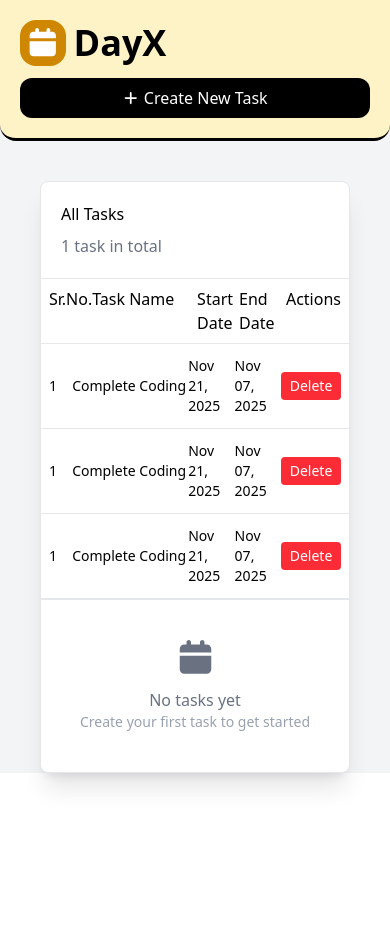
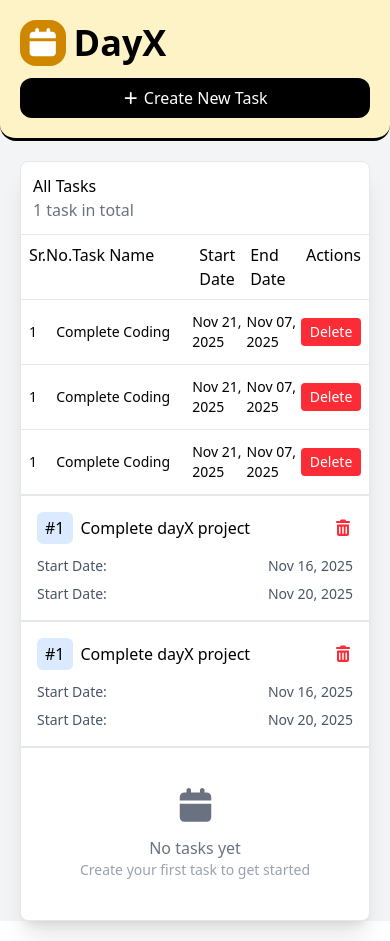
Before and after one commit to usanjay/dayX, a React (Vite) app: page / in a window 390 px wide. Before the commit the page ends 844 px from the top, so only its background shows below. Built offline with nearby package versions, Linux system fonts and the light colour scheme.

Commit message:
create - tasks list for mobile view

```diff
--- a/src/pages/Home/Home.jsx
+++ b/src/pages/Home/Home.jsx
@@ -3,18 +3,19 @@
 import { Link } from "react-router";
 import { FontAwesomeIcon } from '@fortawesome/react-fontawesome'
 import { faCalendar } from '@fortawesome/free-solid-svg-icons'
+import { faTrashCan } from '@fortawesome/free-solid-svg-icons'
 
 function Home() {
     return (
         <div className="bg-gray-100">
             <Header />
-            <div className="bg-white m-10 rounded-lg border border-gray-200 shadow-xl">
-                <section className="p-5">
+            <div className="bg-white m-5 md:m-10 rounded-lg border border-gray-200 shadow-xl">
+                <section className="p-3 md:p-5">
                     <h2>All Tasks</h2>
-                    <div className="text-gray-500 mt-2">1 task in total</div>
+                    <div className="text-gray-500 md:mt-2">1 task in total</div>
                 </section>
 
-                {/* Tasks list */}
+                {/* Tasks list - Desktop View*/}
                 <section>
                     <div className="border-t border-gray-200 flex justify-between p-2 font-medium">
                         <div className="flex-1">Sr.No.</div>
@@ -47,9 +48,36 @@
                         <div className="flex-2 my-auto">Nov 07, 2025</div>
                         <div className="w-15 text-center cursor-pointer bg-red-500 text-white p-1 rounded-sm my-auto ">Delete</div>
                     </div>
+                </section>
 
-
-
+                {/* Ṭasks List - Mobile View */}
+                <section>
+                    <div className="border-t-2 border-gray-200 p-4">
+                        <div className="flex items-center">
+                            <div className="bg-blue-100 px-2 py-1 rounded-md mr-2">#1</div>
+                            <div className="w-full font-medium overflow-hidden text-nowrap mr-2">Complete dayX project</div>
+                            <button><FontAwesomeIcon icon={faTrashCan} className="text-red-500" /></button>
+                        </div>
+                        <div className="grid grid-cols-2 mt-3 gap-2 text-gray-600 text-sm">
+                            <div>Start Date:</div>
+                            <div className="text-right"> Nov 16, 2025</div>
+                            <div>Start Date:</div>
+                            <div className="text-right">Nov 20, 2025</div>
+                        </div>
+                    </div>
+                    <div className="border-t-2 border-gray-200 p-4">
+                        <div className="flex items-center">
+                            <div className="bg-blue-100 px-2 py-1 rounded-md mr-2">#1</div>
+                            <div className="w-full font-medium overflow-hidden text-nowrap mr-2">Complete dayX project</div>
+                            <button><FontAwesomeIcon icon={faTrashCan} className="text-red-500" /></button>
+                        </div>
+                        <div className="grid grid-cols-2 mt-3 gap-2 text-gray-600 text-sm">
+                            <div>Start Date:</div>
+                            <div className="text-right"> Nov 16, 2025</div>
+                            <div>Start Date:</div>
+                            <div className="text-right">Nov 20, 2025</div>
+                        </div>
+                    </div>
                 </section>
 
                 {/* Empty List */}
```
